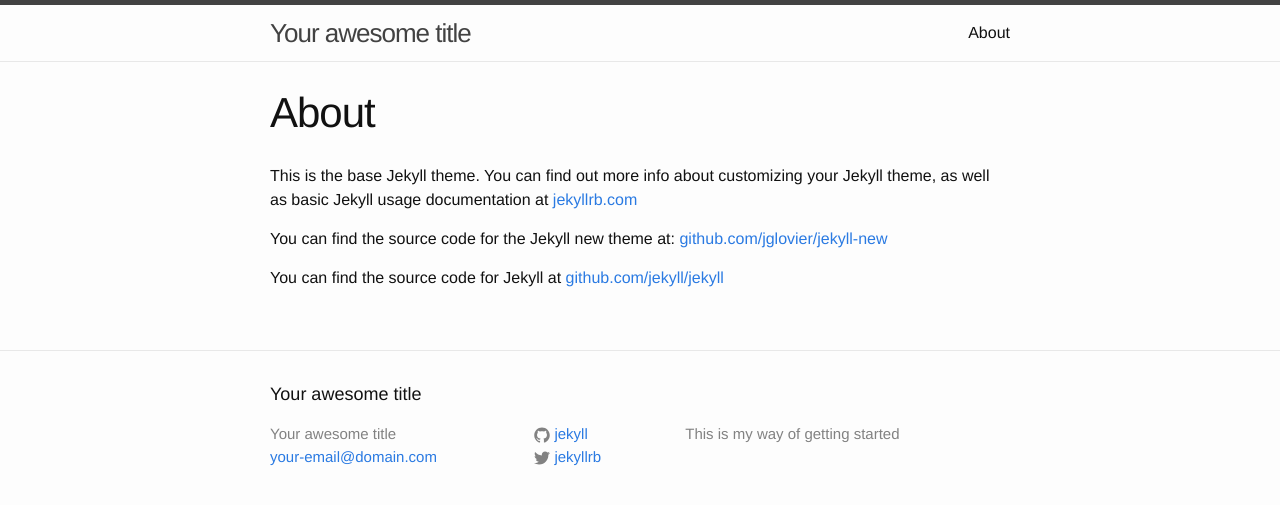
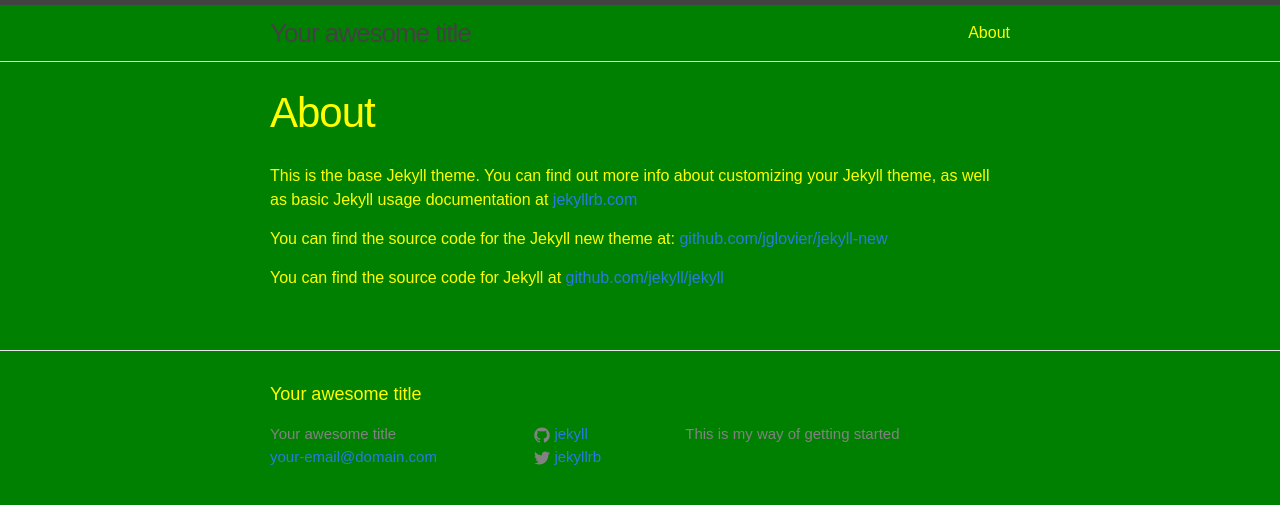
Before and after one commit to richi1717/blog, a Jekyll site: the page built from about.md, in a window 1280 px wide. Shown: the top 505 px of the page. Built offline with Jekyll 4.4.1, drawn with Linux system fonts in a browser that asks for light colours.

```diff
--- a/css/main.scss
+++ b/css/main.scss
@@ -6,15 +6,15 @@
 
 
 // Our variables
-$base-font-family: Helvetica, Arial, sans-serif;
+$base-font-family: sans-serif, Arial, Helvetica;
 $base-font-size:   16px;
 $small-font-size:  $base-font-size * 0.875;
 $base-line-height: 1.5;
 
 $spacing-unit:     30px;
 
-$text-color:       #111;
-$background-color: #fdfdfd;
+$text-color:       yellow;
+$background-color: green;
 $brand-color:      #2a7ae2;
 
 $grey-color:       #828282;
```
Also changed, not shown: _posts/2015-07-14-richi-thoughts.md (added, +14 -0 lines).
